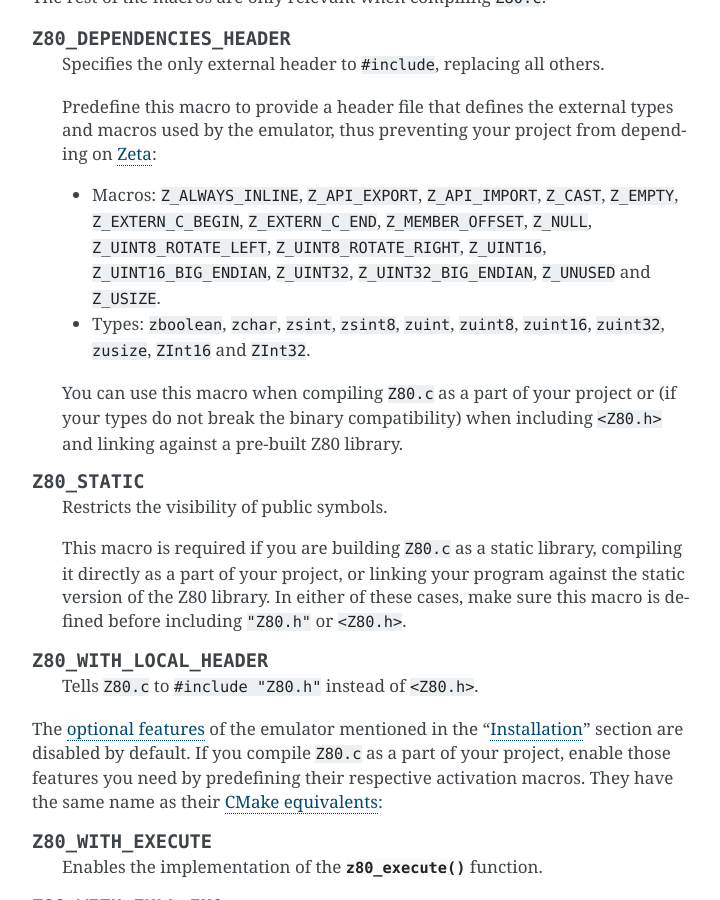
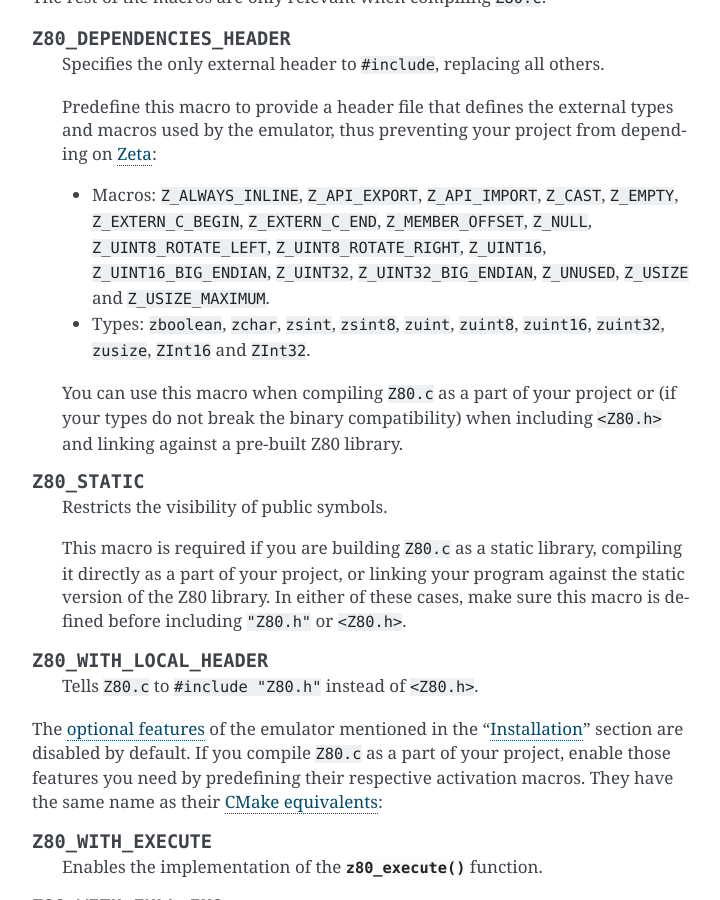
Before and after one commit to redcode/Z80, a Sphinx documentation site: the page built from documentation/Integration.rst, in a window 1280 px wide and 900 px high, scrolled down 1331 px. Shown: the whole window, without its empty margins (388-1108 px from the left). Built offline with Sphinx 7.4.7, drawn with Linux system fonts in a browser that asks for light colours.

Commit message:
Documentation WIP.

```diff
--- a/documentation/Integration.rst
+++ b/documentation/Integration.rst
@@ -56,7 +56,7 @@ The source code of the emulator can be configured at compile time by predefining
 
    Predefine this macro to provide a header file that defines the external types and macros used by the emulator, thus preventing your project from depending on `Zeta <https://zeta.st>`_:
 
-   * Macros: ``Z_ALWAYS_INLINE``, ``Z_API_EXPORT``, ``Z_API_IMPORT``, ``Z_CAST``, ``Z_EMPTY``, ``Z_EXTERN_C_BEGIN``, ``Z_EXTERN_C_END``, ``Z_MEMBER_OFFSET``, ``Z_NULL``, ``Z_UINT8_ROTATE_LEFT``, ``Z_UINT8_ROTATE_RIGHT``, ``Z_UINT16``, ``Z_UINT16_BIG_ENDIAN``, ``Z_UINT32``, ``Z_UINT32_BIG_ENDIAN``, ``Z_UNUSED`` and ``Z_USIZE``.
+   * Macros: ``Z_ALWAYS_INLINE``, ``Z_API_EXPORT``, ``Z_API_IMPORT``, ``Z_CAST``, ``Z_EMPTY``, ``Z_EXTERN_C_BEGIN``, ``Z_EXTERN_C_END``, ``Z_MEMBER_OFFSET``, ``Z_NULL``, ``Z_UINT8_ROTATE_LEFT``, ``Z_UINT8_ROTATE_RIGHT``, ``Z_UINT16``, ``Z_UINT16_BIG_ENDIAN``, ``Z_UINT32``, ``Z_UINT32_BIG_ENDIAN``, ``Z_UNUSED``, ``Z_USIZE`` and ``Z_USIZE_MAXIMUM``.
 
    * Types: ``zboolean``, ``zchar``, ``zsint``, ``zsint8``, ``zuint``, ``zuint8``, ``zuint16``, ``zuint32``, ``zusize``, ``ZInt16`` and ``ZInt32``.
 
```
